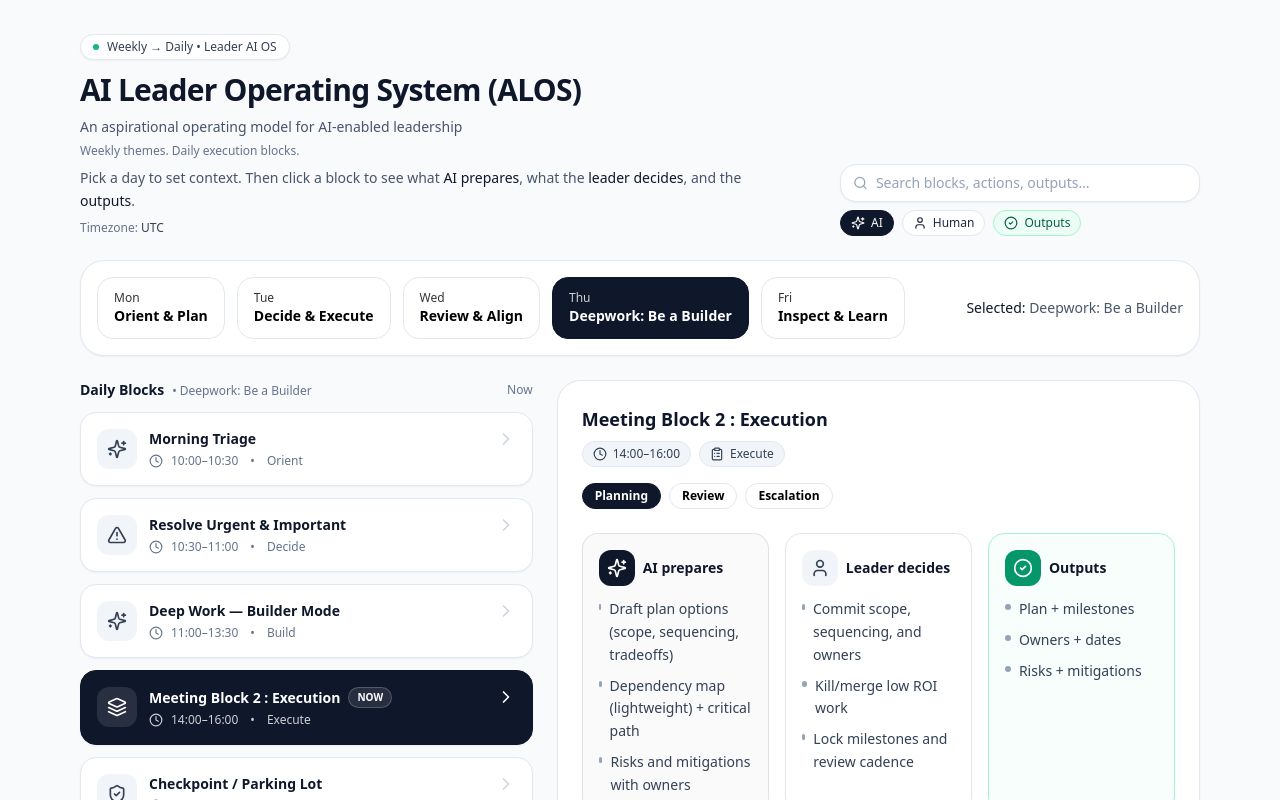
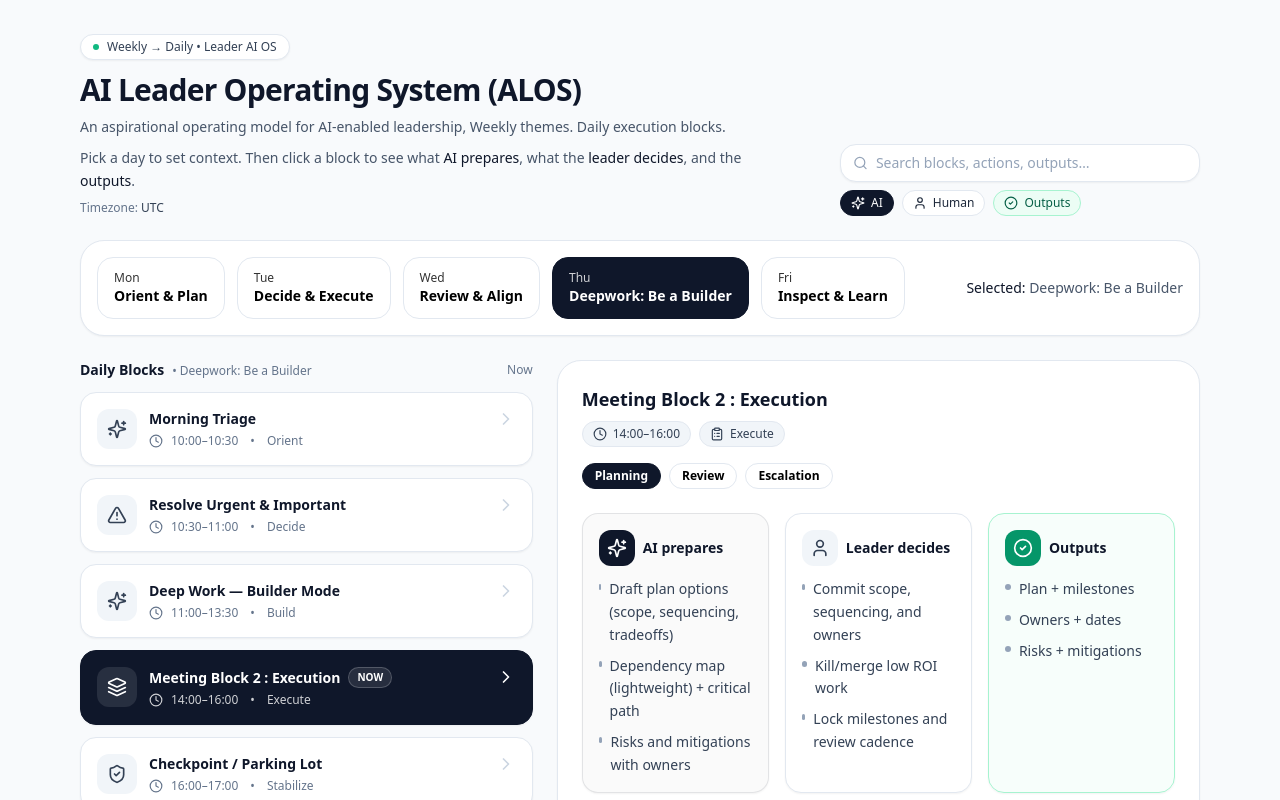
Before and after one commit to shijujk/LeaderAIOS-Weekly, a React (Vite) app: page / in a window 1280 px wide. Shown: the top 800 px of the page. Built offline with nearby package versions, Linux system fonts and the light colour scheme.

Commit message:
Update App.jsx

```diff
--- a/src/App.jsx
+++ b/src/App.jsx
@@ -566,10 +566,7 @@ export default function LeaderDayOSInteractive() {
               AI Leader Operating System (ALOS)
             </h1>
             <p className="mt-2 max-w-2xl text-sm text-slate-600 leading-relaxed">
-              An aspirational operating model for AI-enabled leadership
-            </p>
-            <p className="mt-1 text-xs text-slate-500">
-              Weekly themes. Daily execution blocks.
+              An aspirational operating model for AI-enabled leadership, Weekly themes. Daily execution blocks.
             </p>
             <p className="mt-2 max-w-2xl text-sm text-slate-600 leading-relaxed">
               Pick a day to set context. Then click a block to see what{" "}
```
